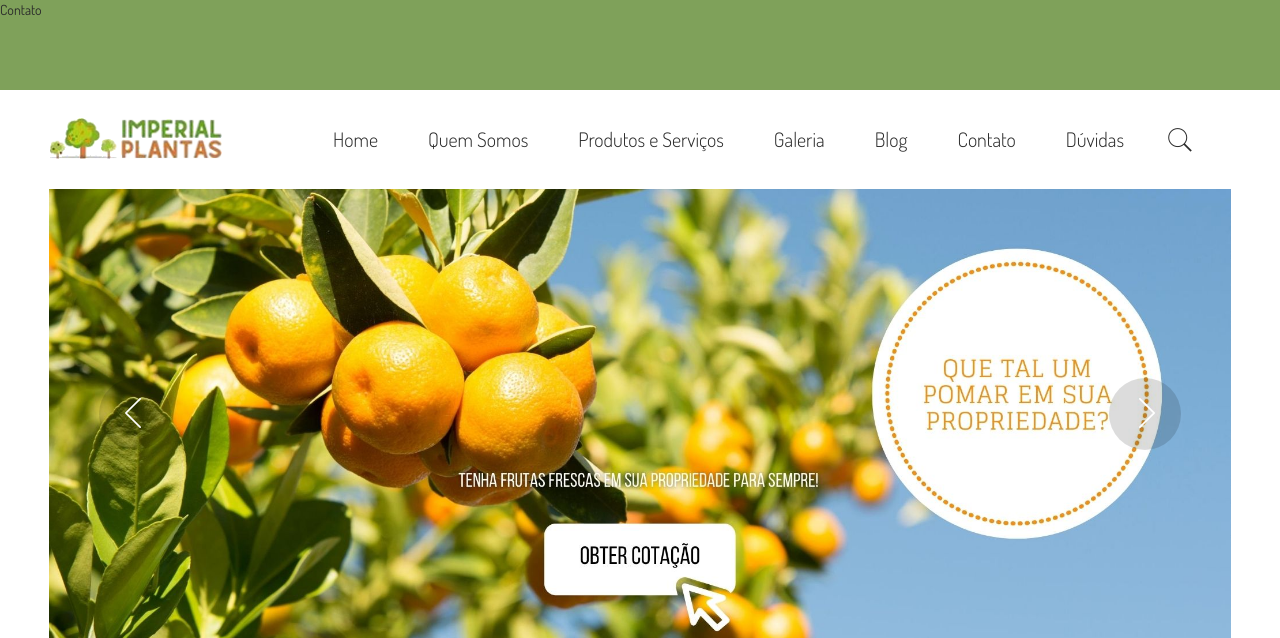
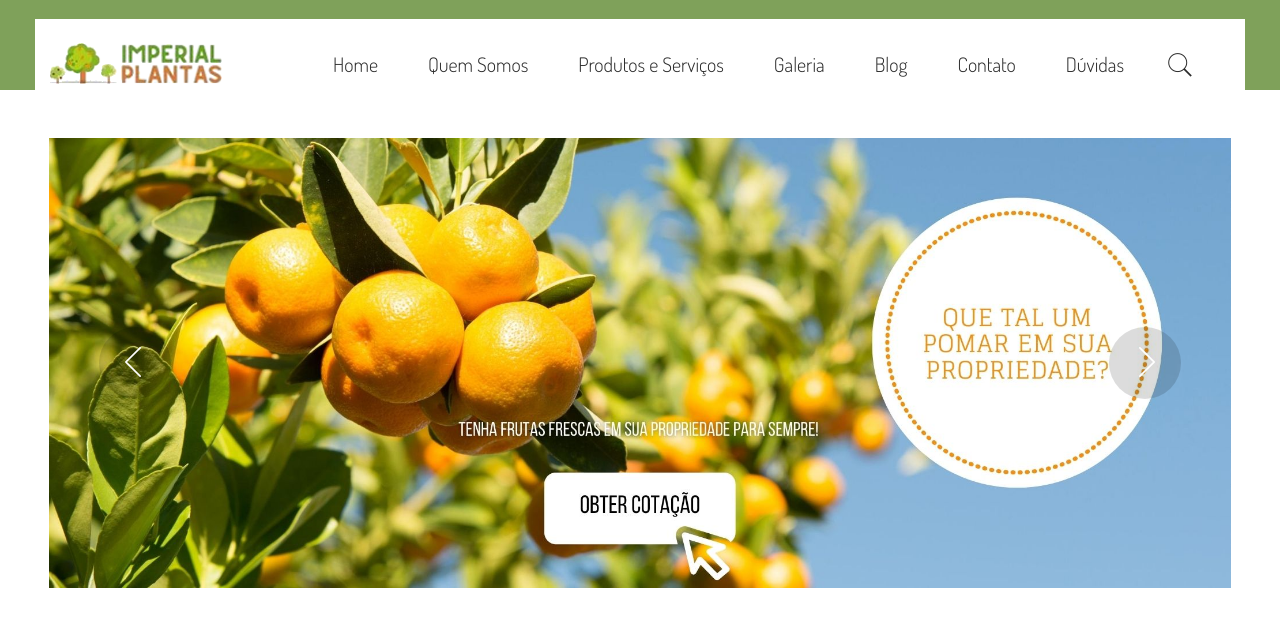
Before and after one commit to grudigital/imperialplantas, a PHP site: page / in a window 1280 px wide. Shown: the top 638 px of the page. Run offline with PHP 8.4, Linux system fonts and the light colour scheme; some libraries are stand-ins or nearby versions; some web fonts are replaced.

Commit message:
@felipesergio correcao do menu conforme layout do cliente.

```diff
--- a/index.php
+++ b/index.php
@@ -25,16 +25,12 @@
 
 <body>
 <div class=" bg-menu-sup">
-<div class="row">
-    <div class="col-sm-12">
-        <a class="about-us"> Contato</a>
-    </div>
-</div>
+
     </div>
 <!-- HEADER -->
 <header id="main-header" class="header-v5 hidden-sm hidden-xs">
-    <div class="container-fluid">
-        <div class="inner row">
+    <div class="container-fluid" >
+        <div class="inner row" style="margin-top: -95px; padding-top: 20px; background-color: #FFFFFF">
             <div class="logo col-lg-2 col-md-2">
                 <a href="#" title="logo"><img alt="logo-theme" src="images/logo.png" class="img-responsive"></a>
             </div>
```
